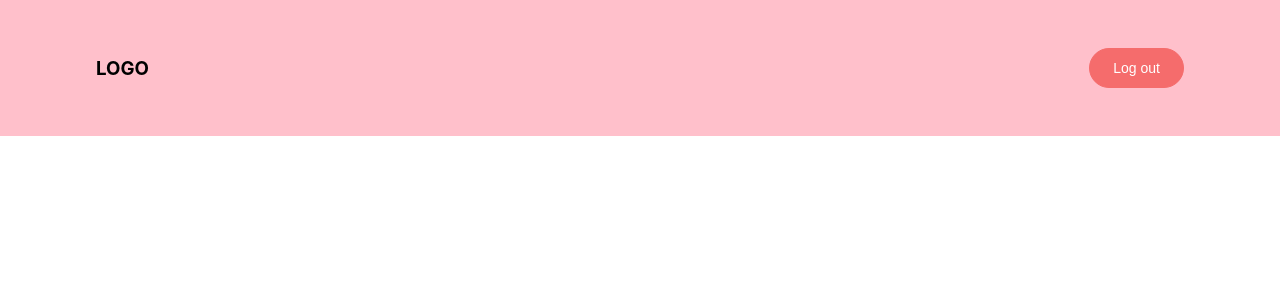
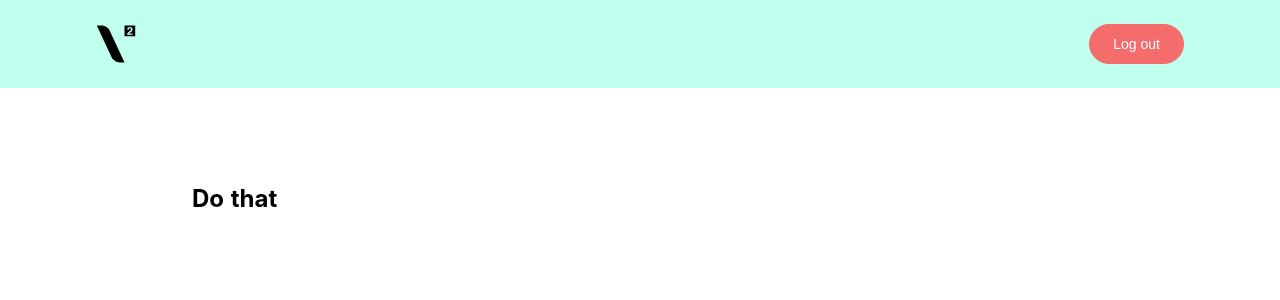
Before and after one commit to narisasingngam/stale-grade-frontend, a Nuxt app: page /jobs/1 in a window 1280 px wide. Before the commit this address had no page. Shown: the top 300 px of the page. Built offline with nearby package versions, Linux system fonts and the light colour scheme.

Commit message:
Job desc

```diff
--- a/components/Navigation.vue
+++ b/components/Navigation.vue
@@ -2,7 +2,7 @@
   <section class="container">
     <nav class="main-navigation">
       <div class="nav-logo">
-        <h1>LOGO</h1>
+        <img class="nav-logo-image" src="~/assets/v2.svg" />
       </div>
       <div class="nav-logout">
         <el-button type="danger" round @click="logout">Log out</el-button>
@@ -25,12 +25,12 @@ export default {
 
 <style lang="scss" scoped>
 .container {
-  background: pink;
+  background: #c0ffee;
 }
 
 .main-navigation {
   display: flex;
-  padding: 3em 6em;
+  padding: 1.5em 6em;
 }
 
 .nav-logo {
@@ -38,4 +38,8 @@ export default {
   display: flex;
   align-items: center;
 }
+
+.nav-logo-image {
+  height: 40px;
+}
 </style>
--- /dev/null
+++ b/pages/jobs/_id.vue
@@ -0,0 +1,45 @@
+<template>
+  <section class="container">
+    <div class="head-content">
+      <h1>{{ job.title }}</h1>
+    </div>
+    <NuxtChild />
+  </section>
+</template>
+
+<script>
+export default {
+  data() {
+    return {
+      id: Number(this.$route.params.id)
+    }
+  },
+  computed: {
+    job() {
+      return this.$store.state.jobs[this.id]
+    }
+    // isStudent() {
+    //   return this.$store.state.currentUser.role === 'student'
+    // }
+  },
+  methods: {
+    back() {
+      this.$route.back()
+    }
+  }
+}
+</script>
+
+<style lang="scss" scoped>
+.container {
+  padding: 6em 12em;
+}
+
+.head-content {
+  display: flex;
+  align-items: center;
+  h1 {
+    margin-right: 3em;
+  }
+}
+</style>
--- a/pages/login.vue
+++ b/pages/login.vue
@@ -1,6 +1,9 @@
 <template>
   <section class="container">
     <el-form ref="form" :model="form" label-position="top">
+      <div class="logo-container">
+        <img src="~/assets/v2.svg" class="logo-image" />
+      </div>
       <el-form-item label="Username">
         <el-input
           ref="usernameField"
@@ -64,13 +67,18 @@ export default {
   align-items: center;
   text-align: center;
 
-  background: pink;
+  background: #c0ffee;
 }
 
 .el-form {
   padding: 6em 12em;
-  background: white;
-  border-radius: 4px;
-  box-shadow: 0 2px 12px 0 rgba(0, 0, 0, 0.1);
+}
+
+.logo-container {
+  margin-bottom: 2em;
+}
+
+.logo-image {
+  height: 100px;
 }
 </style>
--- a/pages/student.vue
+++ b/pages/student.vue
@@ -45,11 +45,7 @@ export default {
 
 <style lang="scss" scoped>
 .container {
-  padding: 4em 8em;
-}
-
-.tab-menu {
-  flex: 1;
+  padding: 6em 12em;
 }
 
 .head-content {
@@ -59,4 +55,8 @@ export default {
     margin-right: 3em;
   }
 }
+
+.tab-menu {
+  flex: 1;
+}
 </style>
```
Also changed, not shown: assets/v2.svg (added).
